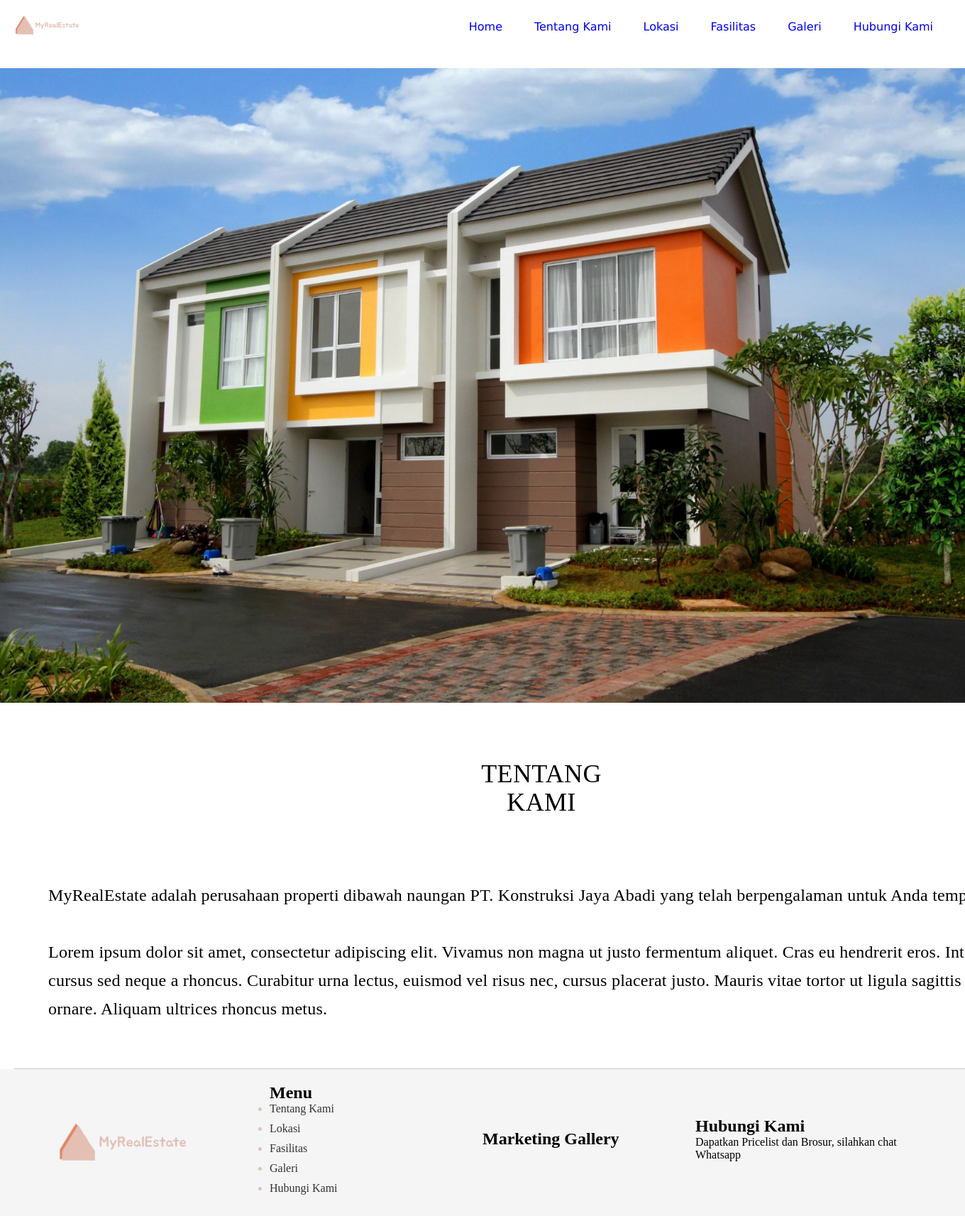
After one commit to inzaghipa1709/Projects-Web-Programming, a PHP site: page /pages/about.php in a window 1360 px wide; the page is wider, and only the part inside the window is pictured. The commit adds this page. Shown: that part at 71% size. Run offline with PHP 8.4, Linux system fonts and the light colour scheme.

Commit message:
Add files via upload

```diff
--- a/webprojects/css/pages.css
+++ b/webprojects/css/pages.css
@@ -0,0 +1,26 @@
+.house-property {
+  position: absolute;
+  width: 537px;
+  height: 234px;
+  left: 66px;
+  top: 172px;
+
+  font-family: "Verdana";
+  font-style: normal;
+  font-weight: 700;
+  font-size: 64px;
+  line-height: 78px;
+
+  color: #ffffff;
+}
+
+.desc-property {
+  color: white;
+  margin: 20px;
+  position: absolute;
+  left: 50px;
+  top: 420px;
+}
+
+.hero {
+}
--- a/webprojects/index.php
+++ b/webprojects/index.php
@@ -8,7 +8,7 @@
     <div class="container">
       <div class="perumahan"></div>
       <img
-        src="images/perumahan-martinez.jpg"
+        src="../images/perumahan-martinez.jpg"
         alt="Property House"
         style="width: 100%"
       />
--- a/webprojects/layouts/footer.php
+++ b/webprojects/layouts/footer.php
@@ -12,14 +12,14 @@
         <div class="footer-container">
           <div class="logo">
             <a href="#home" id="logo"
-              ><img src="images/myrealestate-logo.png" height="60px" alt="logo"
+              ><img src="../images/myrealestate-logo.png" height="60px" alt="logo"
             /></a>
           </div>
           <div class="menu">
             <h2 class="title">Menu</h2>
             <nav>
               <ul>
-                <li><a href="#">Tentang Kami</a></li>
+                <li><a href="../pages/about.php">Tentang Kami</a></li>
                 <li><a href="#">Lokasi</a></li>
                 <li>
                   <a href="../pages/fasilitas.php"
--- a/webprojects/layouts/header.php
+++ b/webprojects/layouts/header.php
@@ -26,11 +26,11 @@
     <header id="header">
       <nav>
         <a href="#home" id="logo"
-          ><img src="images/myrealestate-logo.png" height="30px" alt="logo"
+          ><img src="../images/myrealestate-logo.png" height="30px" alt="logo"
         /></a>
         <ul>
           <li><a href="#home">Home</a></li>
-          <li><a href="#">Tentang Kami</a></li>
+          <li><a href="../pages/about.php">Tentang Kami</a></li>
           <li><a href="#">Lokasi</a></li>
           <li>
             <a href="../pages/fasilitas.php"
--- /dev/null
+++ b/webprojects/pages/about.php
@@ -0,0 +1,41 @@
+<?php
+  $page_title = "Fasilitas perumahan di MyRealEstate";
+  require('../layouts/header.php');
+?>
+
+<main>
+    <div class="container">
+        <section class="main-house">
+            <div class="container">
+            <div class="perumahan"></div>
+            <img
+                src="../images/perumahan-martinez.jpg"
+                alt="Property House"
+                style="width: 100%"
+            />
+        </section>
+    </div>
+    <section class="tentang-kami">
+        <figure>
+            <figcaption>
+                <h2>TENTANG KAMI</h2>
+                <br />
+                <p>
+                MyRealEstate adalah perusahaan properti dibawah naungan PT.
+                Konstruksi Jaya Abadi yang telah berpengalaman untuk Anda tempati.
+                <br />
+                <br />
+                Lorem ipsum dolor sit amet, consectetur adipiscing elit. Vivamus
+                non magna ut justo fermentum aliquet. Cras eu hendrerit eros.
+                Integer cursus sed neque a rhoncus. Curabitur urna lectus, euismod
+                vel risus nec, cursus placerat justo. Mauris vitae tortor ut
+                ligula sagittis ornare. Aliquam ultrices rhoncus metus.
+                </p>
+            </figcaption>
+        </figure>
+    </section>
+</main>
+
+<?php
+  require('../layouts/footer.php');
+?>
--- a/webprojects/pages/fasilitas.php
+++ b/webprojects/pages/fasilitas.php
@@ -1,4 +1,5 @@
 <?php
+  $page_title = "Fasilitas perumahan di MyRealEstate";
   include('../layouts/header.php');
 ?>
   <main>
```
